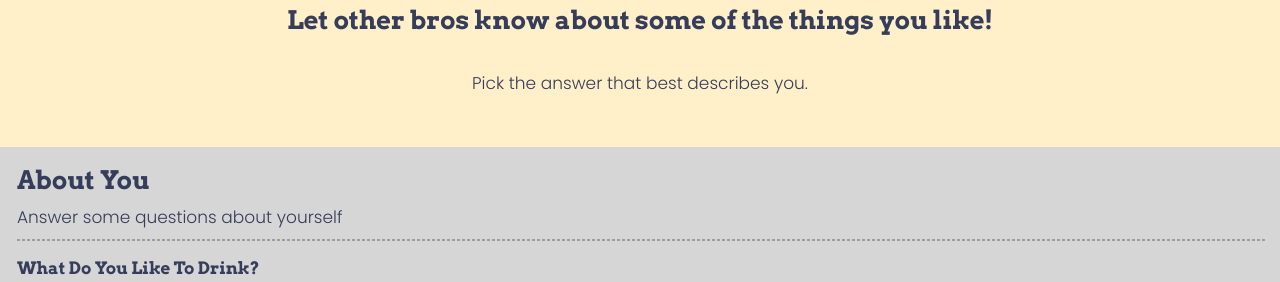
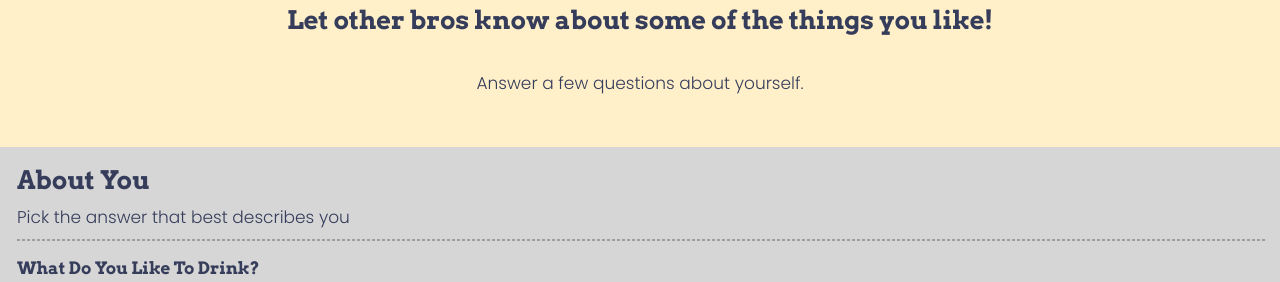
Before and after one commit to benjaminkent/findabro, a React (Create React App) app in the folder client/: page /edit-profile in a window 1280 px wide. Shown: the part 226-508 px from the top of the page. Built offline with nearby package versions, Linux system fonts and the light colour scheme; what auth0-js would draw is missing.

Commit message:
changed order of words on edit to make more clear to user what to do

```diff
--- a/client/src/Components/QAndA.jsx
+++ b/client/src/Components/QAndA.jsx
@@ -23,7 +23,7 @@ class QAndA extends Component {
             <div className="edit-about-section-container">
               <h2 className="about-user">About You</h2>
               <p className="about-user-info">
-                Answer some questions about yourself
+                Pick the answer that best describes you
               </p>
               <div className="about-underline" />
               <fieldset className="about-questions">
--- a/client/src/Components/UserEdit.jsx
+++ b/client/src/Components/UserEdit.jsx
@@ -72,7 +72,7 @@ class UserEdit extends Component {
               </div> */}
               <div className="edit-profile-about">
                 <h4>Let other bros know about some of the things you like!</h4>
-                <p>Pick the answer that best describes you.</p>
+                <p>Answer a few questions about yourself.</p>
               </div>
               {/* if at some point users can upload their own image */}
               {/* <div className="edit-image-container">
```
